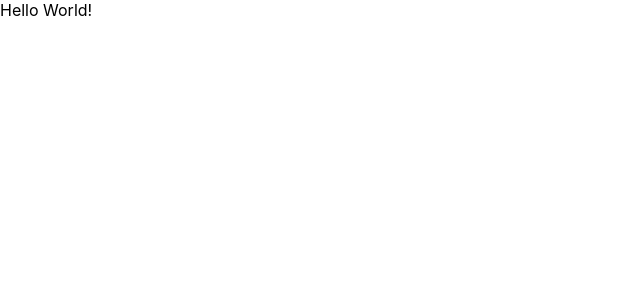
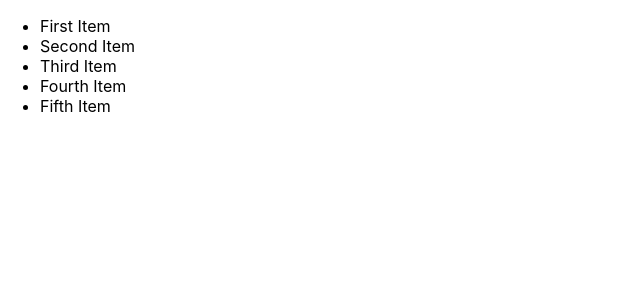
Before and after one commit to prateekchandan/react-session-resources, a React (Create React App) app in the folder ReactJS/todo-app/: page / in a window 1280 px wide. Shown: the top 300 px of the page, without its empty margins (0-640 px from the left). Built offline with nearby package versions, Linux system fonts and the light colour scheme.

Commit message:
List component with todoItem list

```diff
--- a/ReactJS/todo-app/src/App.js
+++ b/ReactJS/todo-app/src/App.js
@@ -1,7 +1,8 @@
 import React from 'react';
+import List from "./List";
 
 function App() {
-  return ( <div>Hello World!</div>);
+  return <List></List>;
 }
 
 export default App;
--- /dev/null
+++ b/ReactJS/todo-app/src/List.js
@@ -0,0 +1,20 @@
+import React from 'react';
+import {todoItemList} from "./TodoItem";
+
+class List extends React.Component {
+    render() {
+        return <ul>
+            {this.getAllListItems()}
+        </ul>;
+    }
+
+    getAllListItems() {
+        let listItems = [];
+        todoItemList.forEach(item => {
+            listItems.push(<li>{item.name}</li>)
+         });
+        return listItems;
+    }
+}
+
+export default List;
--- /dev/null
+++ b/ReactJS/todo-app/src/TodoItem.js
@@ -0,0 +1,15 @@
+class TodoItem {
+    constructor (id, name, description) {
+        this.id = id;
+        this.name = name;
+        this.description = description;
+    }
+};
+
+export const todoItemList = [
+    new TodoItem(1, "First Item", "First Item Description"),
+    new TodoItem(2, "Second Item", "Second Item Description"),
+    new TodoItem(3, "Third Item", "Third Item Description"),
+    new TodoItem(4, "Fourth Item", "Fourth Item Description"),
+    new TodoItem(5, "Fifth Item", "Fifth Item Description")
+];
```
